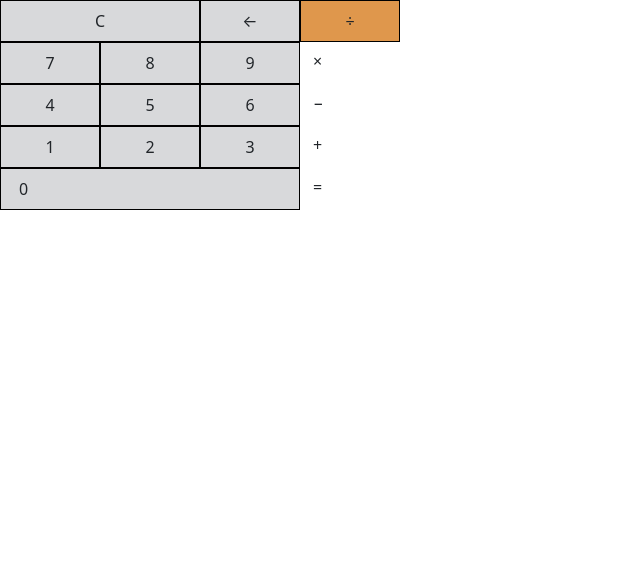
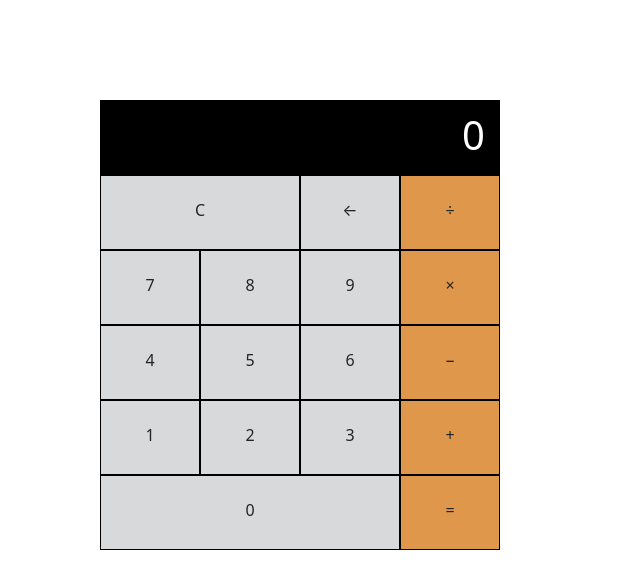
Before and after one commit to brantleyrecs/LAB-calculator, a plain HTML site: page index.html in a window 1280 px wide. Shown: the whole page, without its empty margins (0-640 px from the left). Drawn offline with nearby package versions, Linux system fonts and the light colour scheme.

Commit message:
final calculator html and css

```diff
--- a/index.html
+++ b/index.html
@@ -12,36 +12,36 @@
 <body>
   <div class="wireframe">
     <div>
+      <div id="display">0</div>
       <div class="top-buttons">
-          <div id="clear" style="background:#d8d9db;display:inline-block;padding:1px 5px;"><button type="button" class="btn">C</button></div>
-          <div id="sqr" style="background:#d8d9db;display:inline-block;padding:1px 5px;"><button type="button" class="btn">&#8592;</button></div>
-          <div id="sqr" style="background:#df974c;display:inline-block;padding:1px 5px;"><button type="button" class="btn">&divide;</button></div>
+          <div id="clear" display:inline-block;padding:1px 5px;"><button type="button" class="btn">C</button></div>
+          <div id="sqr" display:inline-block;padding:1px 5px;"><button type="button" class="btn">&#8592;</button></div>
+          <div id="function" display:inline-block;padding:1px 5px;"><button type="button" class="btn">&divide;</button></div>
       </div>
       <div class="sec-buttons">
-        <div id="sqr" style="background:#d8d9db;display:inline-block;padding:1px 5px;"><button type="button" class="btn">7</button></div>
-        <div id="sqr" style="background:#d8d9db;display:inline-block;padding:1px 5px;"><button type="button" class="btn">8</button></div>
-      <div id="sqr" style="background:#d8d9db;display:inline-block;padding:1px 5px;"><button type="button" class="btn">9</button></div>
-        <div><button type="button" class="btn">&times;</button></div>
+        <div id="sqr" display:inline-block;padding:1px 5px;"><button type="button" class="btn">7</button></div>
+        <div id="sqr" display:inline-block;padding:1px 5px;"><button type="button" class="btn">8</button></div>
+      <div id="sqr" display:inline-block;padding:1px 5px;"><button type="button" class="btn">9</button></div>
+      <div id="function" display:inline-block;padding:1px 5px;"><button type="button" class="btn">&times;</button></div>
       </div>
       <div class="third-buttons">
-        <div id="sqr" style="background:#d8d9db;display:inline-block;padding:1px 5px;"><button type="button" class="btn">4</button></div>
-        <div id="sqr" style="background:#d8d9db;display:inline-block;padding:1px 5px;"><button type="button" class="btn">5</button></div>
-        <div id="sqr" style="background:#d8d9db;display:inline-block;padding:1px 5px;"><button type="button" class="btn">6</button></div>
-        <div><button type="button" class="btn">&minus;</button></div>
+        <div id="sqr" display:inline-block;padding:1px 5px;"><button type="button" class="btn">4</button></div>
+        <div id="sqr" display:inline-block;padding:1px 5px;"><button type="button" class="btn">5</button></div>
+        <div id="sqr" display:inline-block;padding:1px 5px;"><button type="button" class="btn">6</button></div>
+        <div id="function" display:inline-block;padding:1px 5px;"><button type="button" class="btn">&minus;</button></div>
       </div>
       <div class="forth-buttons">
-        <div id="sqr" style="background:#d8d9db;display:inline-block;padding:1px 5px;"><button type="button"
+        <div id="sqr" display:inline-block;padding:1px 5px;"><button type="button"
             class="btn">1</button></div>
-        <div id="sqr" style="background:#d8d9db;display:inline-block;padding:1px 5px;"><button type="button"
-            class="btn">2</button></div>
-        <div id="sqr" style="background:#d8d9db;display:inline-block;padding:1px 5px;"><button type="button"
+        <div id="sqr" display:inline-block;padding:1px 5px;"><button type="button" class="btn">2</button></div>
+        <div id="sqr" display:inline-block;padding:1px 5px;"><button type="button"
             class="btn">3</button></div>
-        <div><button type="button" class="btn">&plus;</button></div>
+        <div id="function"><button type="button" class="btn">&plus;</button></div>
       </div>
         <div class="fifth-buttons">
-          <div id="zero" style="background:#d8d9db;display:inline-block;padding:1px 5px;"><button type="button"
+          <div id="zero" display:inline-block;padding:1px 5px;"><button type="button"
               class="btn">0</button></div>
-          <div><button type="button" class="btn">&equals;</button></div>
+          <div id="function"><button type="button" class="btn">&equals;</button></div>
         </div>
     </div>
   </div>
--- a/main.css
+++ b/main.css
@@ -3,22 +3,36 @@
 .wireframe {
   display: flex;
   flex-wrap: wrap;
-
+  margin-top: 100px;
+  margin-left: 100px;
 }
 
-.button {
-  color: #d8d9db;
+#display {
+  background-color: black;
+  color: white;
+  font-size: 40px;
+  padding-top: 5px;
+  padding-right: 15px;
+  text-align: right;
+  width: 400px;
+  height: 75px;
+}
+
+#sqr {
+  background-color: #d8d9db;
 }
 
 .top-buttons {
   display: flex;
   flex-direction: row;
-  color: #d8d9db;
+  height: 75px;
 }
 
 #clear {
+  background-color: #d8d9db;
   width: 200px;
   text-align: center;
+  padding-top: 15px;
   border-style: solid;
   border: 1px solid black;
 }
@@ -26,30 +40,79 @@
 #sqr {
   width: 100px;
   text-align: center;
+  padding-top: 15px;
  border: 1px solid black;
+}
+
+#sqr:hover {
+  background-color: #ebebeb;
+}
+
+#sqr:active {
+  background-color: #bbbcbe;
+}
+
+#zero:hover {
+  background-color: #ebebeb;
+}
+
+#zero:active {
+  background-color: #bbbcbe;
+}
+
+#clear:hover {
+  background-color: #ebebeb;
+}
+
+#clear:active {
+  background-color: #bbbcbe;
 }
 
 .sec-buttons {
   display:flex;
   flex-direction: row;
+  height: 75px;
 }
 
 .third-buttons {
   display: flex;
   flex-direction: row;
+  height: 75px;
 }
 
 .forth-buttons {
   display: flex;
   flex-direction: row;
+  height: 75px;
 }
 
 .fifth-buttons {
   display: flex;
   flex-direction: row;
+  height: 75px;
 }
 
 #zero {
+  background-color: #d8d9db;
+  text-align: center;
+  padding-top: 15px;
   width: 300px;
   border: 1px solid black
+
 }
+
+#function {
+  background-color: #df974c;
+  text-align: center;
+  padding-top: 15px;
+  width: 100px;
+  border: 1px solid black;
+}
+
+#function:hover {
+  background-color: #dfb07e;
+}
+
+#function:active {
+  background-color: #dd8d37;
+}
```
